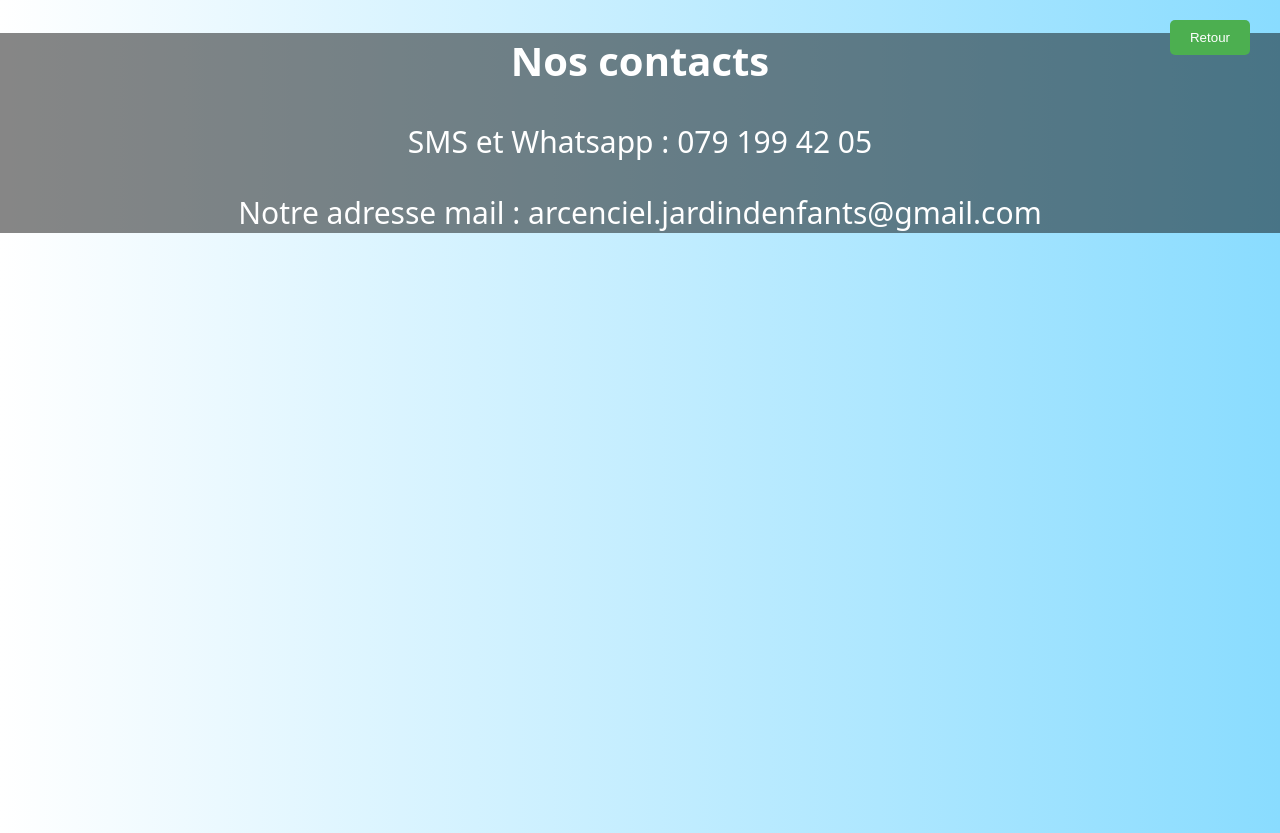
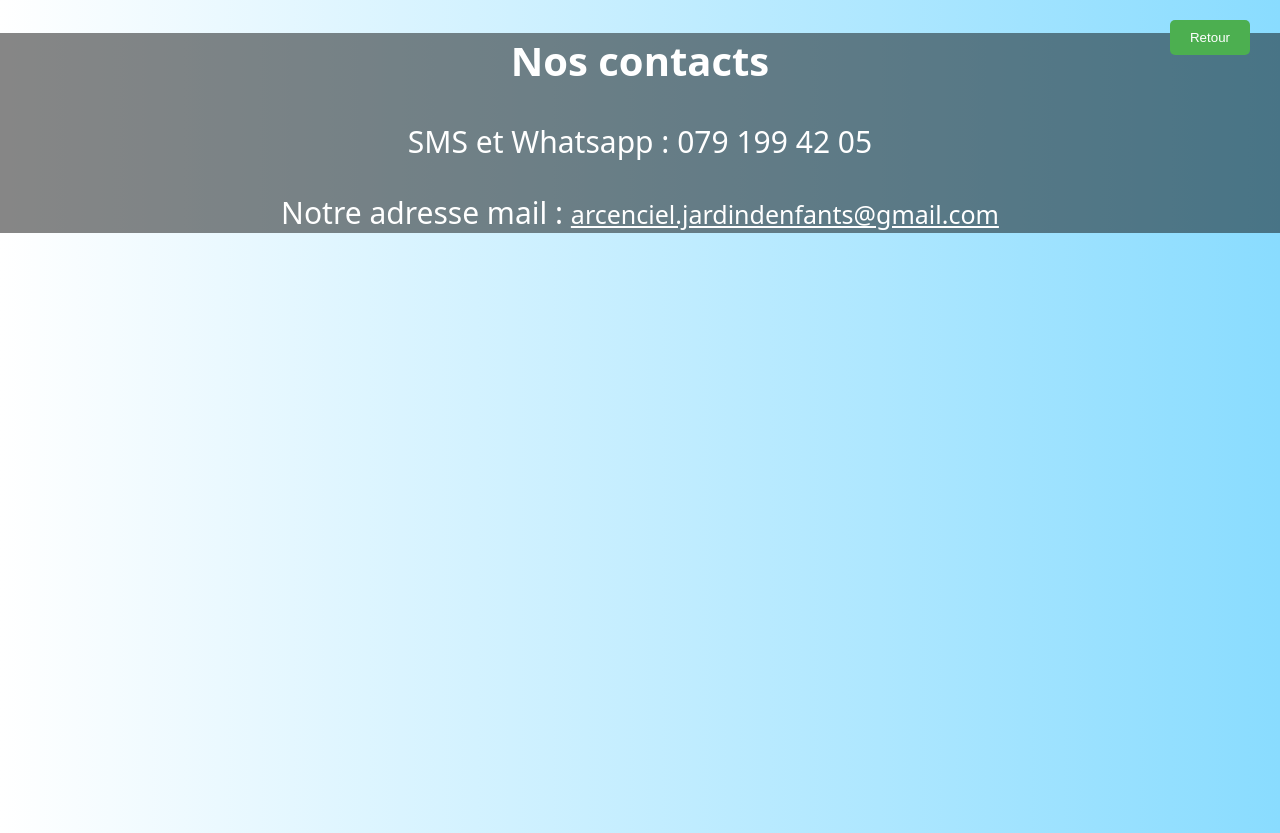
Before and after one commit to M1N00/arcenciel, a plain HTML site: page contact.html in a window 1280 px wide. Drawn offline with Linux system fonts and the light colour scheme.

Commit message:
Add files via upload

```diff
--- a/contact.html
+++ b/contact.html
@@ -42,7 +42,8 @@
     <div style="background-color: rgba(0, 0, 0, 0.473);">
         <h2 style="font-size: 40px; color: white;">Nos contacts</h2>
         <p style="font-size: 30px; color: white;">SMS et Whatsapp : 079 199 42 05</p>
-        <p style="font-size: 30px; color: white;">Notre adresse mail : arcenciel.jardindenfants@gmail.com</p>
+
+        <p style="font-size: 30px; color: white;">Notre adresse mail : <a href="mailto:arcenciel.jardindenfants@gmail.com" style="color: white; font-size: 25px;">arcenciel.jardindenfants@gmail.com</a></p>
     </div>
 </body>
 <script>
```
Also changed, not shown: index.html (+1 -1 lines).
